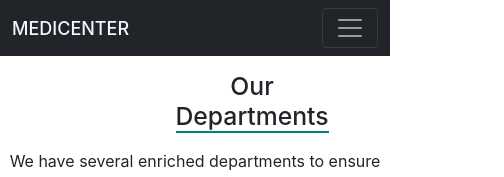
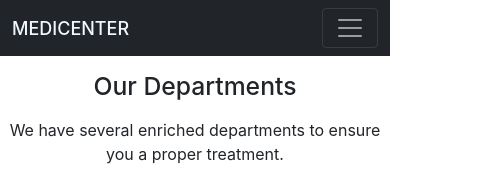
Before and after one commit to Safayet-Mahid/healthcare-website, a React (Create React App) app: page /departments in a window 390 px wide. Shown: the top 177 px of the page, 504 px wide, since content can reach past the window. Built offline with nearby package versions, Linux system fonts and the light colour scheme; no server answers; sample sign-in values are in the browser's storage.

Commit message:
responsive

```diff
--- a/src/pages/Departments/Departments.js
+++ b/src/pages/Departments/Departments.js
@@ -13,7 +13,7 @@ const Departments = () => {
 
     return (
         <div>
-            <h2 className='title text-center my-3'>Our Departments</h2>
+            <h2 className='text-center my-3'>Our Departments</h2>
             <p className='text-center'>We have several enriched departments to ensure you a proper treatment.</p>
             {
                 departments.map(department => <DepartmentsInfo
```
